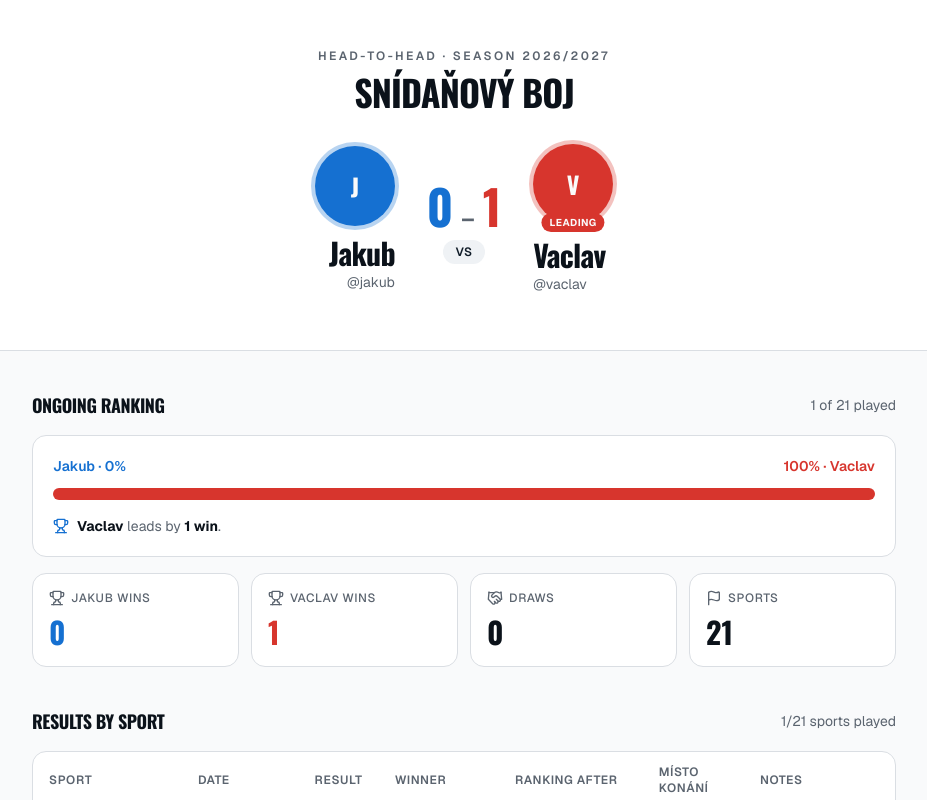
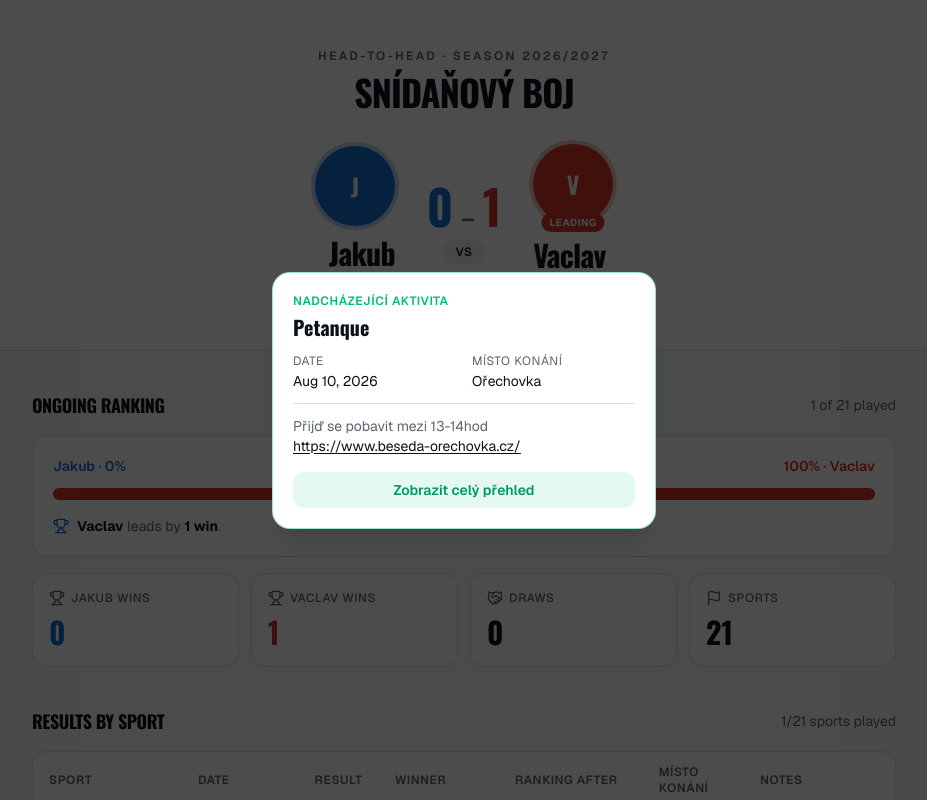
Before and after one commit to simivasek/Sportovni-challange, a Next.js app: page / in a window 1280 px wide. Shown: the top 800 px of the page, without its empty margins (176-1103 px from the left). Built offline with nearby package versions, Linux system fonts and the light colour scheme.

Commit message:
Add files via upload

```diff
--- a/components/results-table.tsx
+++ b/components/results-table.tsx
@@ -103,8 +103,10 @@ export function ResultsTable() {
   const rows = getMatchRows()
   const anyPlayed = rows.some((r) => r.played)
   const nextMatchIndex = getNextMatchIndex(rows)
+  const nextMatch = nextMatchIndex >= 0 ? rows[nextMatchIndex] : null
   const playedCount = rows.filter((r) => r.played).length
   const [lightboxImage, setLightboxImage] = useState<{ src: string; alt: string } | null>(null)
+  const [showIntro, setShowIntro] = useState(true)
 
   return (
     <section
@@ -300,6 +302,64 @@ export function ResultsTable() {
         ))}
       </ul>
 
+      {/* Intro popup shown on page load with the next upcoming activity */}
+      {showIntro && nextMatch && (
+        <div
+          role="dialog"
+          aria-modal="true"
+          aria-label="Nadcházející aktivita"
+          onClick={() => setShowIntro(false)}
+          className="fixed inset-0 z-50 flex items-center justify-center bg-black/70 p-4"
+        >
+          <div
+            onClick={(e) => e.stopPropagation()}
+            className="w-full max-w-sm cursor-pointer overflow-hidden rounded-2xl border border-emerald-500/40 bg-card shadow-xl"
+          >
+            {nextMatch.image && (
+              <img
+                src={nextMatch.image || "/placeholder.svg"}
+                alt={nextMatch.sport}
+                className="h-40 w-full object-cover"
+              />
+            )}
+            <div className="p-5">
+              <p className="text-xs font-semibold uppercase tracking-wider text-emerald-500">
+                Nadcházející aktivita
+              </p>
+              <h3 className="mt-1 font-display text-xl font-bold text-foreground">
+                {nextMatch.sport}
+              </h3>
+              <dl className="mt-3 grid grid-cols-2 gap-x-4 gap-y-2 text-sm">
+                <div>
+                  <dt className="text-xs uppercase tracking-wider text-muted-foreground">
+                    Date
+                  </dt>
+                  <dd className="mt-0.5 text-foreground">{formatDate(nextMatch.date)}</dd>
+                </div>
+                <div>
+                  <dt className="text-xs uppercase tracking-wider text-muted-foreground">
+                    Místo konání
+                  </dt>
+                  <dd className="mt-0.5 text-foreground">{nextMatch.venue || "—"}</dd>
+                </div>
+              </dl>
+              {nextMatch.notes && (
+                <p className="mt-3 border-t border-border pt-3 text-pretty text-sm text-muted-foreground">
+                  {renderNotes(nextMatch.notes)}
+                </p>
+              )}
+              <button
+                type="button"
+                onClick={() => setShowIntro(false)}
+                className="mt-4 w-full rounded-lg bg-emerald-500/10 py-2 text-sm font-semibold text-emerald-600 transition hover:bg-emerald-500/20"
+              >
+                Zobrazit celý přehled
+              </button>
+            </div>
+          </div>
+        </div>
+      )}
+
       {/* Lightbox overlay for enlarged photo */}
       {lightboxImage && (
         <div
```
